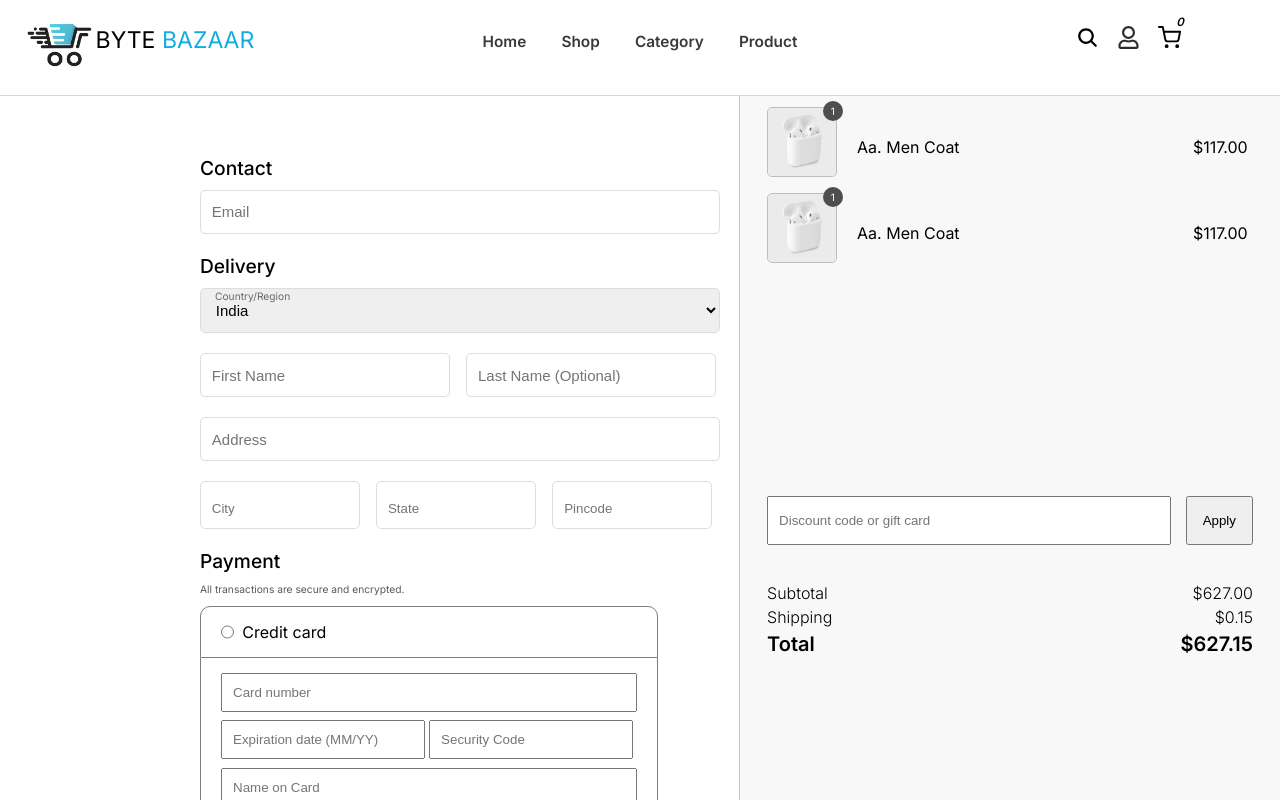
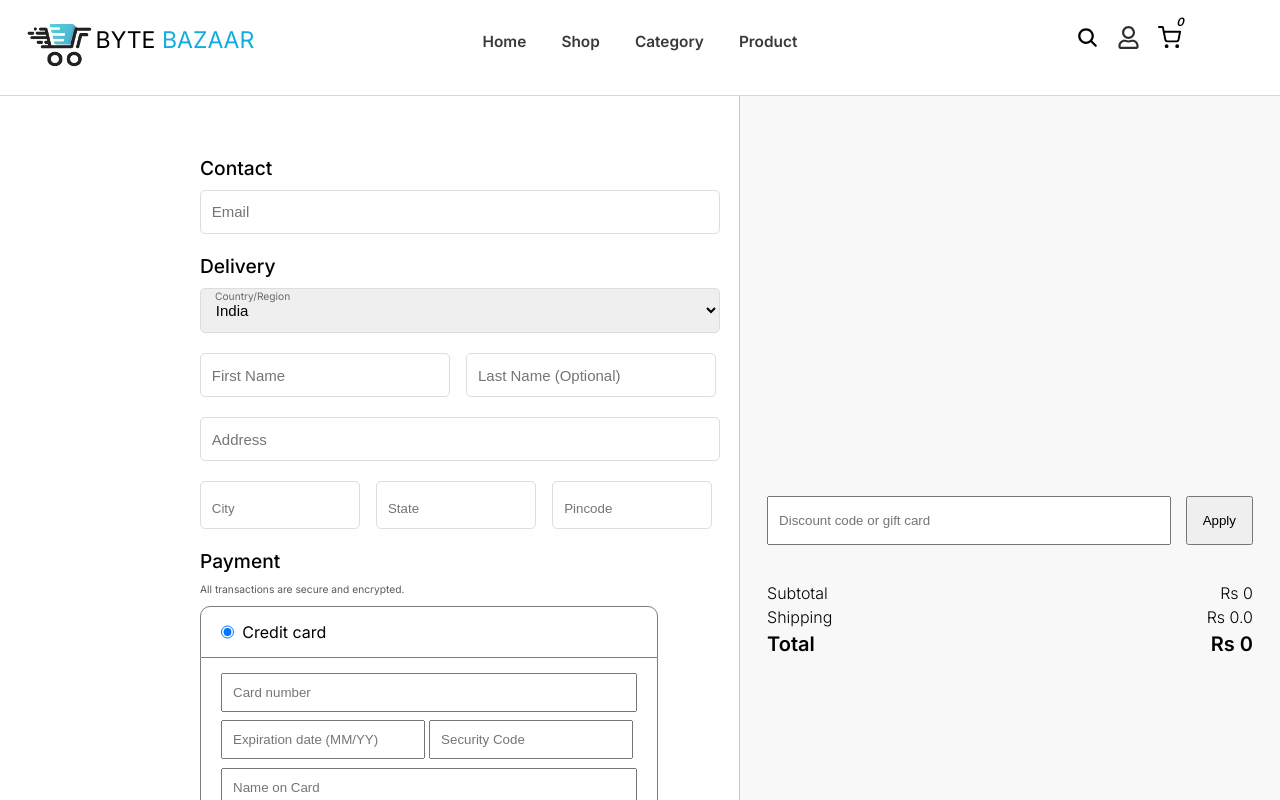
Before and after one commit to surajsinghgore/bytebazaar, a Next.js app: page /checkout in a window 1280 px wide. Shown: the top 800 px of the page. Built offline with nearby package versions, Linux system fonts and the light colour scheme.

Commit message:
checkout page dynamic

```diff
--- a/app/checkout/page.js
+++ b/app/checkout/page.js
@@ -1,6 +1,65 @@
+"use client";
+import { useEffect, useState } from "react";
 import style from "./style.module.css";
+import { useCart } from "react-use-cart";
+import {  toast } from "react-toastify";
+import "react-toastify/dist/ReactToastify.css";
+export default function page() {
+const[coupon,setCoupon]=useState('')
 
-export default function page() {
+const [onlinePaymentState,setOnlinePaymentState]=useState(true);
+  const { cartTotal, items } = useCart();
+  const [payableAmount, setPayableAmount] = useState(0);
+  useEffect(() => {
+    setPayableAmount(0);
+    let sum = 0;
+    for (let i = 0; i < items.length; i++) {
+      let number = parseInt(items[i].qtyBook * items[i].price);
+      sum += number;
+    }
+    setPayableAmount(sum);
+  }, []);
+
+
+
+
+  const checkCoupon=()=>{
+    if(coupon==""){
+      toast.error("Please Enter Coupon Code", {
+        position: "bottom-right",
+        autoClose: 1200,
+        hideProgressBar: false,
+        closeOnClick: true,
+        pauseOnHover: true,
+        draggable: true,
+        progress: undefined,
+      });
+      return;
+    }
+    else{
+      toast.error("Invalid Coupon Code", {
+        position: "bottom-right",
+        autoClose: 1200,
+        hideProgressBar: false,
+        closeOnClick: true,
+        pauseOnHover: true,
+        draggable: true,
+        progress: undefined,
+      });
+    }
+  }
+
+
+  const changePaymentMode=(active)=>{
+if(active=="cod"){
+  setOnlinePaymentState(false)
+  document.getElementById('cod').checked = true;
+}else{
+  setOnlinePaymentState(true)
+  document.getElementById('card').checked = true;
+
+}
+  }
   return (
     <div className={style.checkoutContainer}>
       <div className={style.formContainer}>
@@ -62,31 +121,43 @@ export default function page() {
           <p>All transactions are secure and encrypted.</p>
 
           <div className={style.payment}>
-            <li>
-              <input type="radio" name="paymentmode" />
+
+
+            <li onClick={()=>changePaymentMode('card')} style={{cursor:'pointer'}}>
+              <input type="radio" name="paymentmode"  id="card" defaultChecked/>
               <span>Credit card</span>
             </li>
+            {onlinePaymentState&&<>
               <li className={style.cardDetails}>
               <div className={style.formInput}>
                 <input type="text" placeholder="Card number" id="cardNumber" />
-                <input type="text" placeholder="Expiration date (MM/YY)" className={style.half}/>
-                <input type="text" placeholder="Security Code" className={style.half}/>
+                <input
+                  type="text"
+                  placeholder="Expiration date (MM/YY)"
+                  className={style.half}
+                />
+                <input
+                  type="text"
+                  placeholder="Security Code"
+                  className={style.half}
+                />
                 <input type="text" placeholder="Name on Card" />
               </div>
             </li>
+            </>}
 
 
 
-            <li>
-              <input type="radio" name="paymentmode" id="" />
-              <span>Cash on Delivery (COD)</span>
+
+
+            <li onClick={()=>changePaymentMode('cod')} style={{cursor:'pointer'}}>
+              <input type="radio" name="paymentmode" id="cod" />
+              <span >Cash on Delivery (COD)</span>
             </li>
           </div>
 
-
           <div className={style.payNow}>
             <button type="submit">Pay Now</button>
-
           </div>
         </form>
       </div>
@@ -94,49 +165,49 @@ export default function page() {
       {/* item container */}
       <div className={style.itemContainer}>
         <div className={style.itemMainContainer}>
-
-
-        <div className={style.items}>
+          {items.length != 0 && (
+            <>
+              {items.map((item) => {
+                return (
+                  <div className={style.items} key={item.id}>
                     <div className={style.imageContainer}>
-<div className={style.qty}>1</div>
-          <img src="cart1.webp" alt="cart dummy image" />
+                      <div className={style.qty}>{item.qtyBook}</div>
+                      <img src={item.productImage} alt={item.productImage} />
                     </div>
-        <div className={style.titleOfItem}>
-        Aa. Men Coat
+                    <div className={style.titleOfItem}>{item.productName}</div>
+                    <div className={style.rs}>{item.price * item.qtyBook}</div>
                   </div>
-        <div className={style.rs}>
-        $117.00
-        </div>
-        </div>
-
-        <div className={style.items}>
-        <div className={style.imageContainer}>
-<div className={style.qty}>1</div>
-          <img src="cart1.webp" alt="cart dummy image" />
-        </div>
-        <div className={style.titleOfItem}>
-        Aa. Men Coat
-        </div>
-        <div className={style.rs}>
-        $117.00
-        </div>
-        </div>
-
+                );
+              })}
+            </>
+          )}
         </div>
 
         {/* bottom total */}
         <div className={style.bottomTotal}>
           <div className={style.discount}>
-<input type="text" name="" placeholder="Discount code or gift card" />
-<button>Apply</button>
+            <input
+              type="text"
+              name="Coupon"
+              value={coupon}
+              onChange={(e)=>setCoupon(e.target.value)}
+              placeholder="Discount code or gift card"
+            />
+            <button onClick={()=>checkCoupon()}>Apply</button>
           </div>
           <div className={style.price}>
-<li><span >Subtotal</span> <span >$627.00</span></li>
+            <li>
+              <span>Subtotal</span> <span>Rs {cartTotal}</span>
+            </li>
 
-<li><span >Shipping</span> <span >$0.15</span></li>
+            <li>
+              <span>Shipping</span> <span>Rs 0.0</span>
+            </li>
 
-<li><span className={style.heading}>Total</span> <span className={style.priceTotal}>
-$627.15</span></li>
+            <li>
+              <span className={style.heading}>Total</span>{" "}
+              <span className={style.priceTotal}>Rs {payableAmount}</span>
+            </li>
           </div>
 
         </div>
--- a/app/checkout/style.module.css
+++ b/app/checkout/style.module.css
@@ -178,11 +178,13 @@ cursor: pointer;
   margin: auto;
   gap: 20px;
   display: flex;
+  justify-content: between;
   margin-bottom: 3%;
 }
 .imageContainer{
   position: relative;
   height: 70px;
+  width: 70px;
   border-radius: 5px;
   border: 1px solid rgb(189, 189, 189);
 }
@@ -200,7 +202,9 @@ line-height: 20px;
   text-align: center;
   background-color: rgb(78, 78, 78);
 }
-
+.innerDiv{
+  display: flex;
+}
 .imageContainer img{
   width: 100%;
   border-radius: 5px;
@@ -213,7 +217,7 @@ line-height: 20px;
 }
 .rs{
   padding-top: 30px;
-
+text-align: right;
 }
 
 .bottomTotal{
```
Also changed, not shown: app/cart/page.js (+106 -81 lines). Lines whose indentation alone changed are shown as unchanged.
